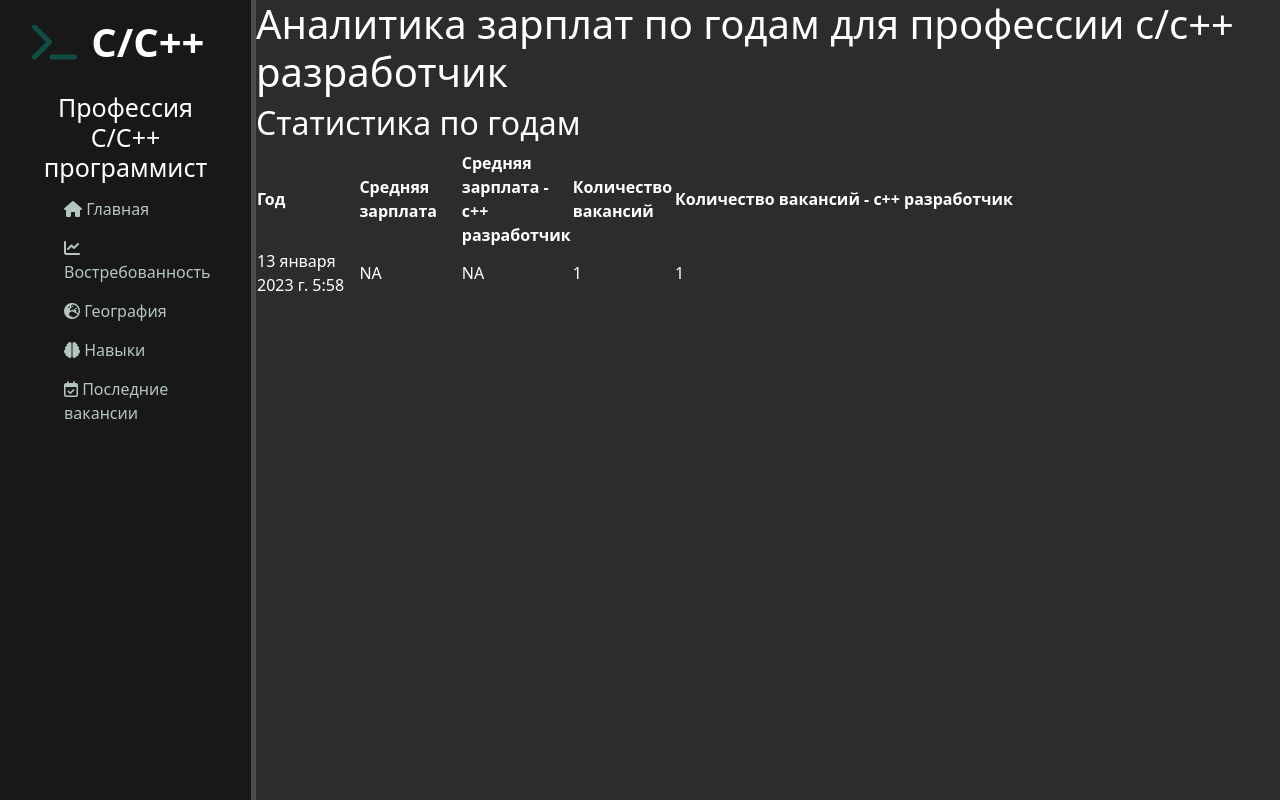
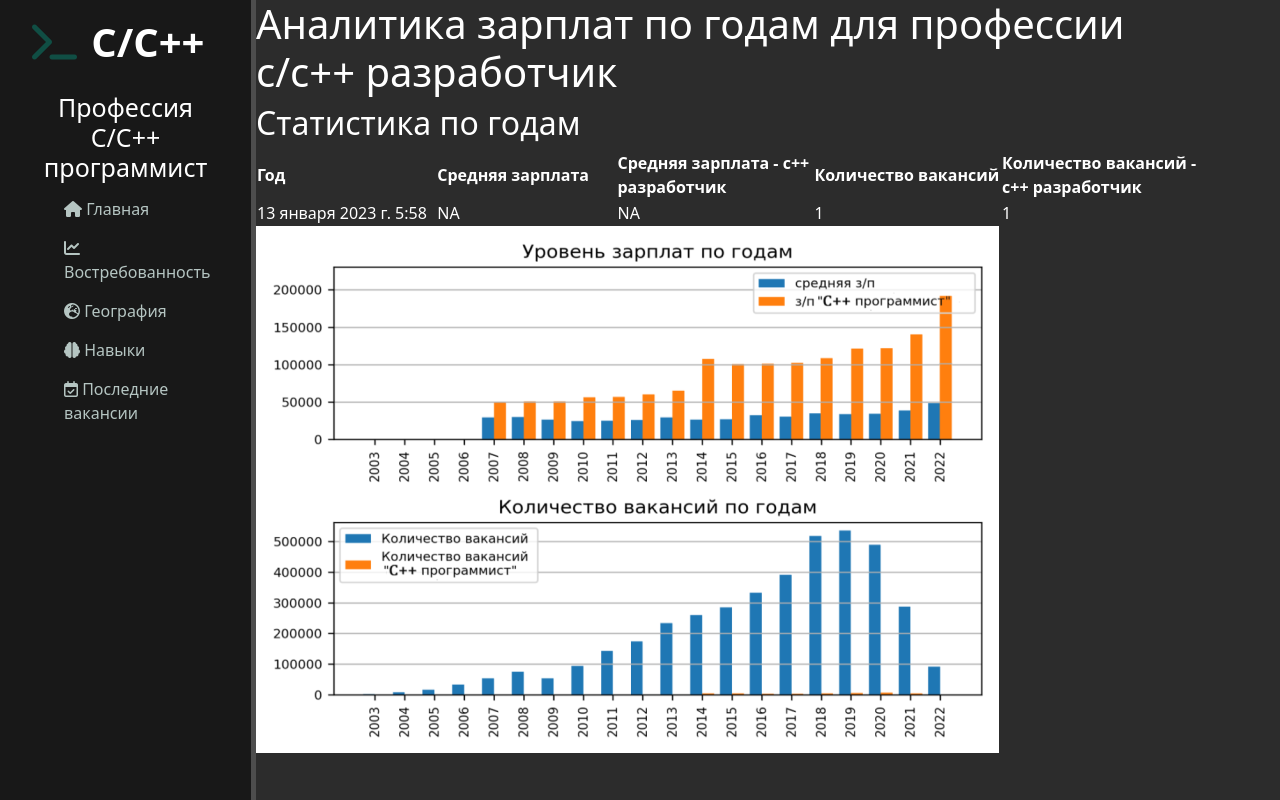
Before and after one commit to 2piCode/Elearn-webapp, a Django app: page /relevance in a window 1280 px wide. Run offline with Django 4.2, Linux system fonts and the light colour scheme; data comes from the database, SQL or seed files in the repository; some libraries are stand-ins or nearby versions.

Commit message:
Add image to relevance page

```diff
--- a/Elearn_Webapp/static/vacancy/css/main.css
+++ b/Elearn_Webapp/static/vacancy/css/main.css
@@ -61,6 +61,10 @@
 body .features p {max-width: 400px; margin: 20px auto;}
 
 
-main {
+.container {
     color: #fff;
 }
+
+.container .relevance_graph {
+    max-width: 80%;
+}
--- a/Elearn_Webapp/vacancy/templates/vacancy/layout.html
+++ b/Elearn_Webapp/vacancy/templates/vacancy/layout.html
@@ -24,9 +24,9 @@
             <a href="{% url 'last' %}"><li><i class="far fa-calendar-check"></i> Последние вакансии</li></a>
         </ul>
     </aside>
-    <main>
+    <div class="container">
       {% block content %}
       {% endblock %}
-    </main>
+    </div>
 </body>
 </html>
--- a/Elearn_Webapp/vacancy/templates/vacancy/relevance.html
+++ b/Elearn_Webapp/vacancy/templates/vacancy/relevance.html
@@ -1,6 +1,9 @@
-{% extends 'vacancy/layout.html' %}
+{% extends "vacancy/layout.html" %}
+{% load static %}
 
-{% block title %}Востребованность{% endblock %}
+{% block head_content %}
+<title>Востребованность</title>
+{% endblock %}
 
 {% block content %}
     <h1>Аналитика зарплат по годам для профессии с/c++ разработчик</h1>
@@ -11,7 +14,7 @@
             <col style="width: 10%">
             <col style="width: 10%">
             <col style="width: 10%">
-            <col style="width: 10">
+            <col style="width: 10%">
         </colgroup>
         <tr>
             {% for header in header_year %}
@@ -48,4 +51,5 @@
             </tr>
         {% endfor %}
     </table>
+    <img class='relevance_graph' src="{% static 'vacancy/img/relevance.png' %}" alt="">
 {% endblock %}
```
Also changed, not shown: Elearn_Webapp/static/vacancy/img/amount_vacancies.png (deleted), Elearn_Webapp/static/vacancy/img/relevance.png (added), 1 other file.
